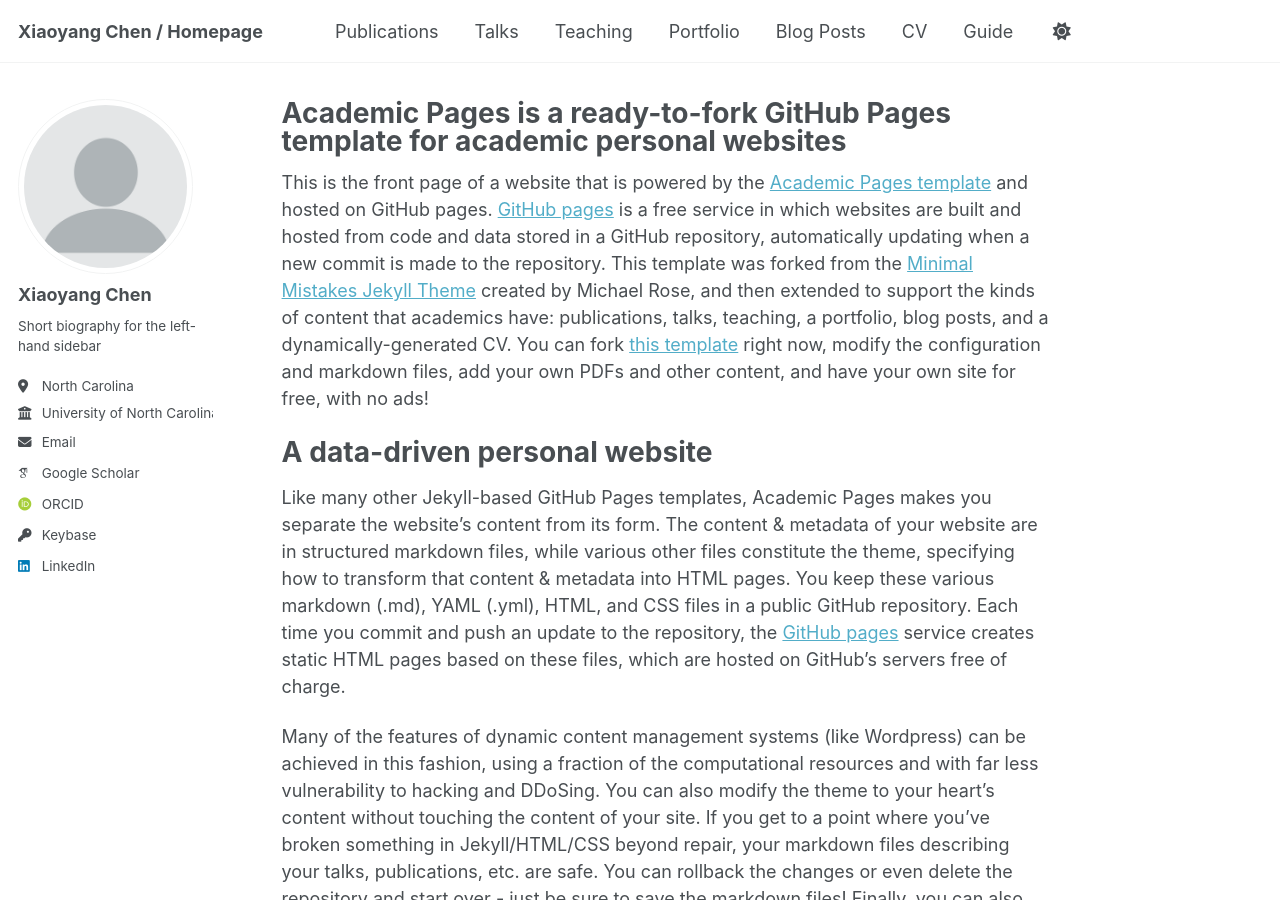
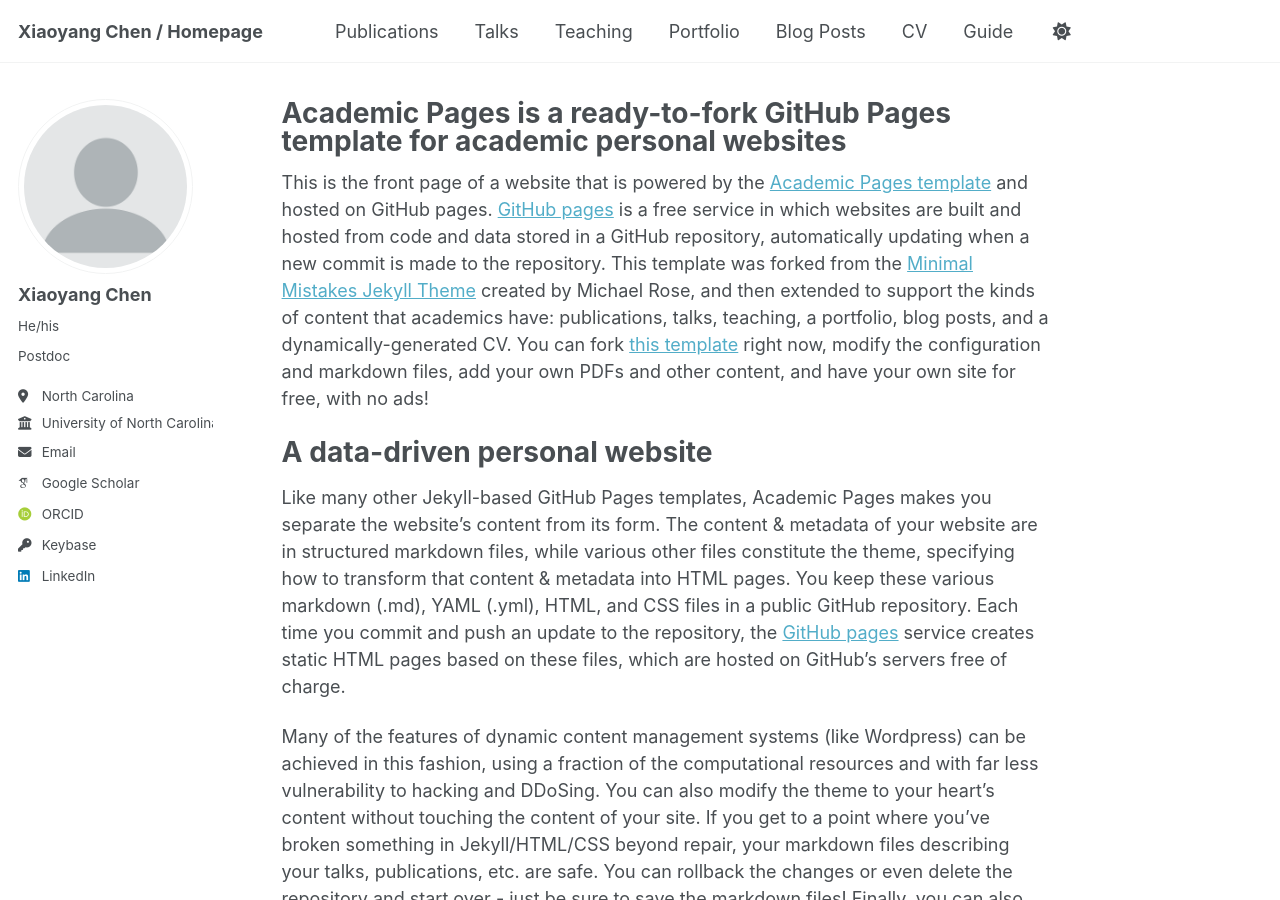
Before and after one commit to xychen2022/xychen2022.github.io, a Jekyll site: the page built from _pages/about.md, in a window 1280 px wide and 900 px high. Built offline with Jekyll 4.4.1, drawn with Linux system fonts in a browser that asks for light colours; some web fonts are replaced.

Commit message:
Update _config.yml

```diff
--- a/_config.yml
+++ b/_config.yml
@@ -24,8 +24,8 @@ author:
   # Biographic information
   avatar           : "profile.png"
   name             : "Xiaoyang Chen"
-  pronouns         : # example: "she/her"
-  bio              : "Short biography for the left-hand sidebar"
+  pronouns         : "He/his"
+  bio              : "Postdoc"
   location         : "North Carolina"
   employer         : "University of North Carolina at Chapel Hill"
   uri              : # URL
@@ -60,7 +60,7 @@ author:
   keybase          : "xychen" # Username
   instagram        : # Username
   lastfm           : # Username
-  linkedin         : "Xiaoyang Chen" # Username
+  linkedin         : "https://www.linkedin.com/in/xiaoyang-chen-133336223/" # Username
   mastodon         : # URL
   medium           : # URL
   pinterest        : # Username
@@ -75,6 +75,11 @@ author:
   xing             : # Username
   youtube          : # Username
   zhihu            : # Username
+
+# Disable sidebar
+sidebar:
+  nav: null
+author_profile: false
 
 # Publication Category - The following the list of publication categories and their headings
 publication_category:
```
